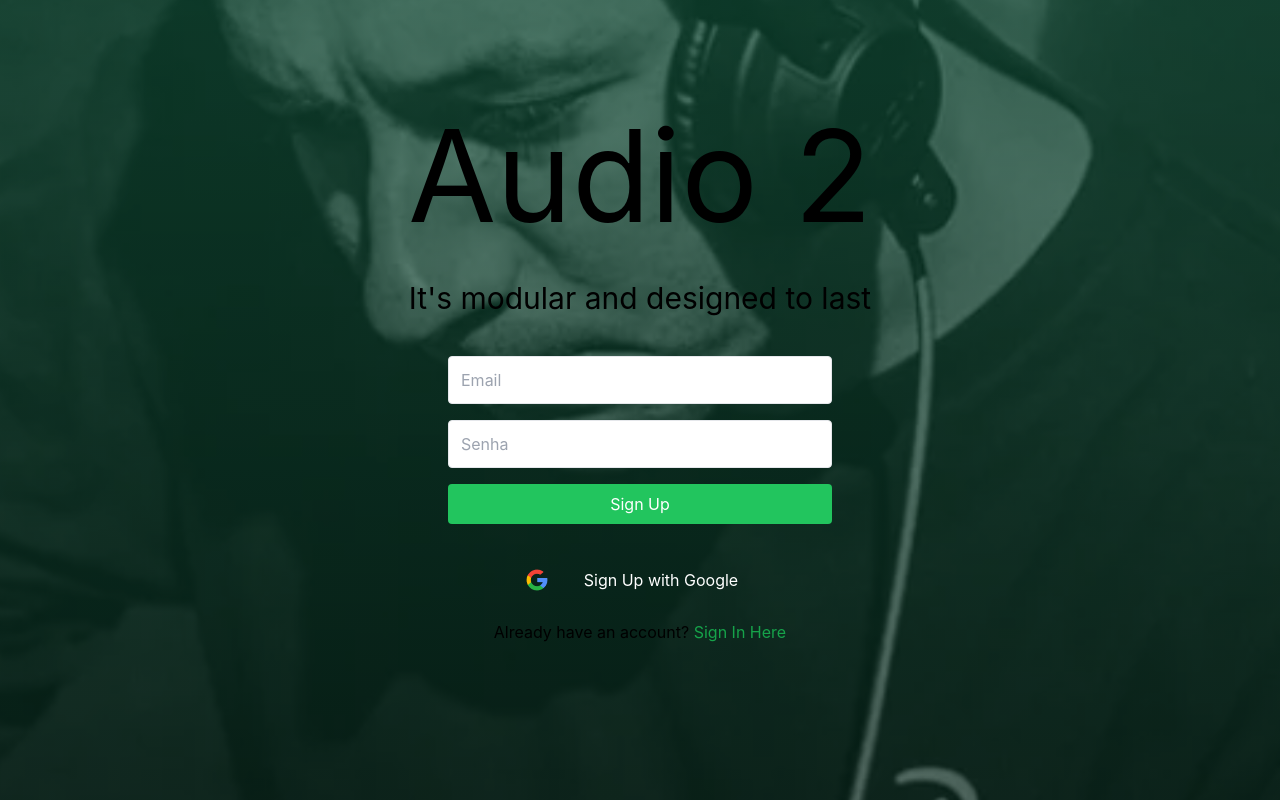
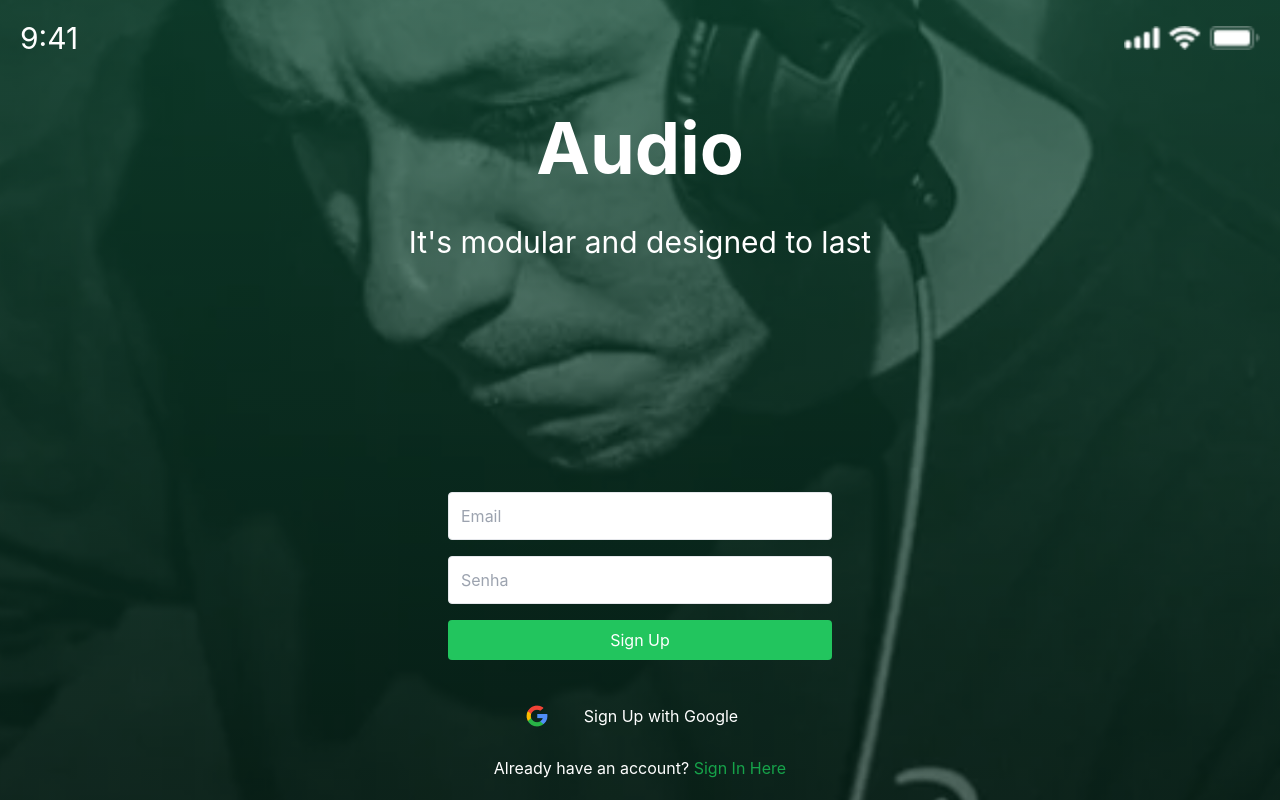
Before and after one commit to Augusto-debug/desafio03_compass_uol, a React (Create React App) app: page /signup in a window 1280 px wide. Built offline with nearby package versions, Linux system fonts and the light colour scheme; no server answers.

Commit message:
signIn and Signup layout fixed

```diff
--- a/src/components/SignInScreen.tsx
+++ b/src/components/SignInScreen.tsx
@@ -1,5 +1,5 @@
+import { useNavigate } from "react-router-dom";
 import AuthButton from "./AuthButton";
-  import { useNavigate } from "react-router-dom";
 
 const SignScreen = () => {
   const navigate = useNavigate();
@@ -15,13 +15,23 @@
         alt="background image"
         className="w-full h-full object-cover absolute"
       />
+      <div className="flex justify-between items-center p-5 absolute top-0 w-full">
+        <p className="text-3xl text-white">9:41</p>
+        <img
+          className="h-6 filter brightness-0 invert"
+          src="headerContainer.png"
+          alt=""
+        />
+      </div>
       <div className="absolute top-28 w-full flex items-center justify-center flex-col">
-          <p className="text-9xl">Audio</p>
-          <p className="text-3xl py-10">It's modular and designed to last</p>
+        <p className="text-7xl text-white font-bold">Audio</p>
+        <p className="text-3xl text-white py-10">
+          It's modular and designed to last
+        </p>
       </div>
-        <div className="absolute top-1/2 w-full flex flex-col items-center">
+      <div className="absolute w-full flex flex-col items-center bottom-0">
         <AuthButton mode="login" />
-          <p className="mt-5">
+        <p className="my-5 text-white">
           Don't have an account?{" "}
           <span
             onClick={handleSignUp}
--- a/src/components/SignUpScreen.tsx
+++ b/src/components/SignUpScreen.tsx
@@ -1,23 +1,37 @@
 import { useNavigate } from "react-router-dom";
 import AuthButton from "./AuthButton";
+
 const SignUpScreen = () => {
   const navigate = useNavigate();
 
   const handleBackToLoginPage = () => {
     navigate("/");
   };
+
   return (
-        <div className="w-full h-screen flex items-center justify-center flex-col">
+    <div className="w-full h-screen flex items-center justify-center flex-col relative">
       <img
         src="/backgroundImageLoginScreen.svg"
         alt="background image"
-            className="w-full h-full object-cover"
+        className="w-full h-full object-cover absolute"
       />
+      <div className="flex justify-between items-center p-5 absolute top-0 w-full">
+        <p className="text-3xl text-white">9:41</p>
+        <img
+          className="h-6 filter brightness-0 invert"
+          src="headerContainer.png"
+          alt=""
+        />
+      </div>
       <div className="absolute top-28 w-full flex items-center justify-center flex-col">
-            <p className="text-9xl">Audio 2 </p>
-            <p className="text-3xl py-10">It's modular and designed to last</p>
+        <p className="text-7xl text-white font-bold">Audio</p>
+        <p className="text-3xl text-white py-10">
+          It's modular and designed to last
+        </p>
+      </div>
+      <div className="absolute w-full flex flex-col items-center bottom-0">
         <AuthButton mode="signup" />
-            <p className="mt-5">
+        <p className="my-5 text-white">
           Already have an account?{" "}
           <span
             onClick={handleBackToLoginPage}
@@ -29,6 +43,6 @@ const SignUpScreen = () => {
       </div>
     </div>
   );
-}
+};
 
-export default SignUpScreen
+export default SignUpScreen;
```
Lines whose indentation alone changed are shown as unchanged.
